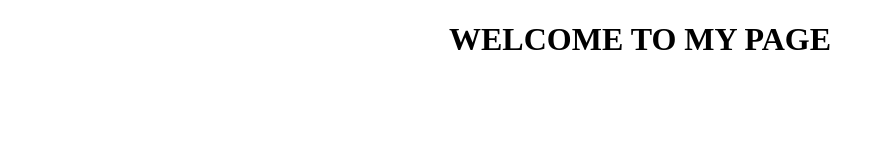
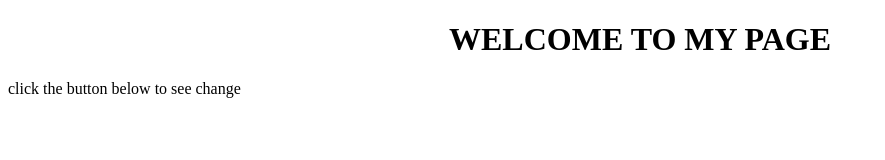
Before and after one commit to Diana-nyamai/GADS2021-MobileWebSpecialist, a plain HTML site: page PHASE1/Practice/index.html in a window 1280 px wide. Shown: the whole page, without its empty margins (0-885 px from the left). Drawn offline with Linux system fonts and the light colour scheme.

Commit message:
index.html update

```diff
--- a/PHASE1/Practice/index.html
+++ b/PHASE1/Practice/index.html
@@ -13,6 +13,8 @@
     <header>
         <h1>WELCOME TO MY PAGE</h1>
     </header>
-    <div></div>
+    <div>
+        <p>click the button below to see change</p>
+    </div>
 </body>
 </html>
```
